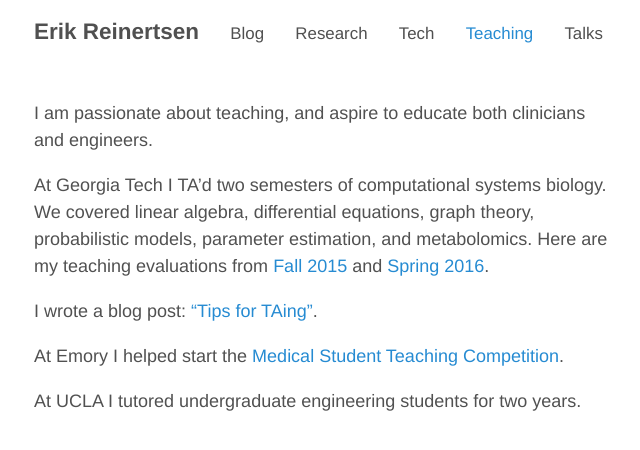
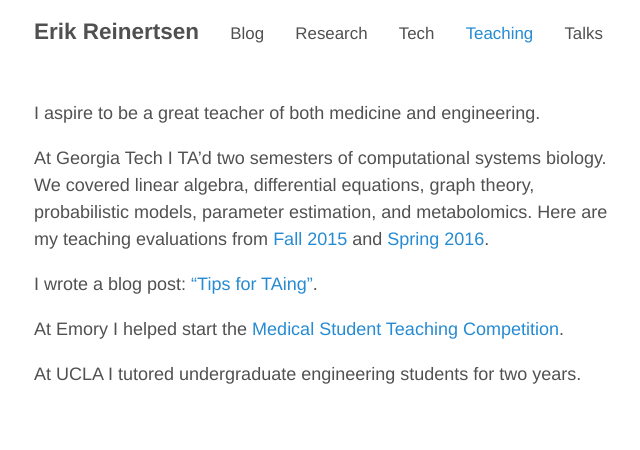
Before and after one commit to erikr/erikr.github.io, a Jekyll site: the page built from teaching.md, in a window 1280 px wide. Shown: the top 450 px of the page, without its empty margins (318-958 px from the left). Built offline with Jekyll 4.4.1, drawn with Linux system fonts in a browser that asks for light colours; nearby versions of some CDN libraries; comment, search, counter and statistics services are not loaded.

Commit message:
shortened institutions, revised teaching top line

```diff
--- a/teaching.md
+++ b/teaching.md
@@ -4,7 +4,7 @@
 title: "Teaching"
 ---
 
-I am passionate about teaching, and aspire to educate both clinicians and engineers.
+I aspire to be a great teacher of both medicine and engineering.
 
 At Georgia Tech I TA'd two semesters of computational systems biology. We covered linear algebra, differential equations, graph theory, probabilistic models, parameter estimation, and metabolomics. Here are my teaching evaluations from [Fall 2015](/assets/ta_eval_15.pdf) and [Spring 2016](/assets/ta_eval_16.pdf).
 
```
Also changed, not shown: research.md (+1 -1 lines).
